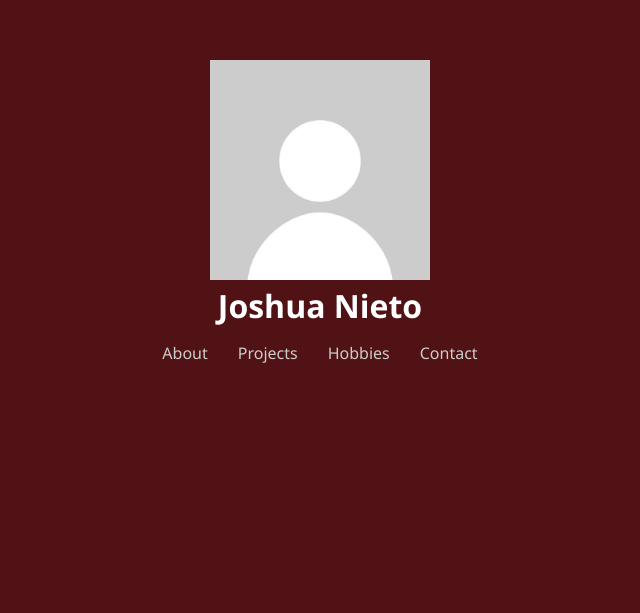
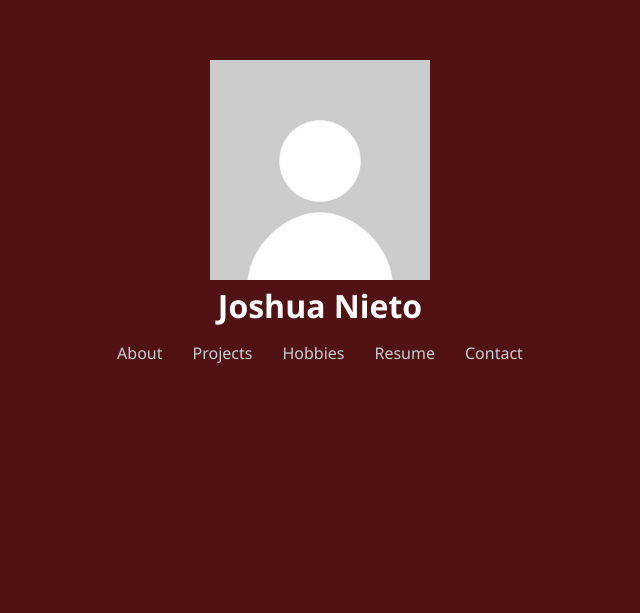
Before and after one commit to jnieto4/Joshua_Nieto_Code_Website-WIP, a plain HTML site: page index.html in a window 1280 px wide. Shown: the part 187-800 px from the top of the page, without its empty margins (320-960 px from the left). Drawn offline with Linux system fonts and the light colour scheme.

Commit message:
Added resume link on site

```diff
--- a/index.html
+++ b/index.html
@@ -17,6 +17,7 @@
               <li><a href="#about">About</a></li>
               <li><a href="#projects">Projects</a></li>
               <li><a href="#hobbies">Hobbies</a></li>
+              <li><a href="Joshua_Nieto_Resume.pdf" target="_blank">Resume</a></li>
               <li><a href="#contact">Contact</a></li>
             </ul>
           </nav>
```
